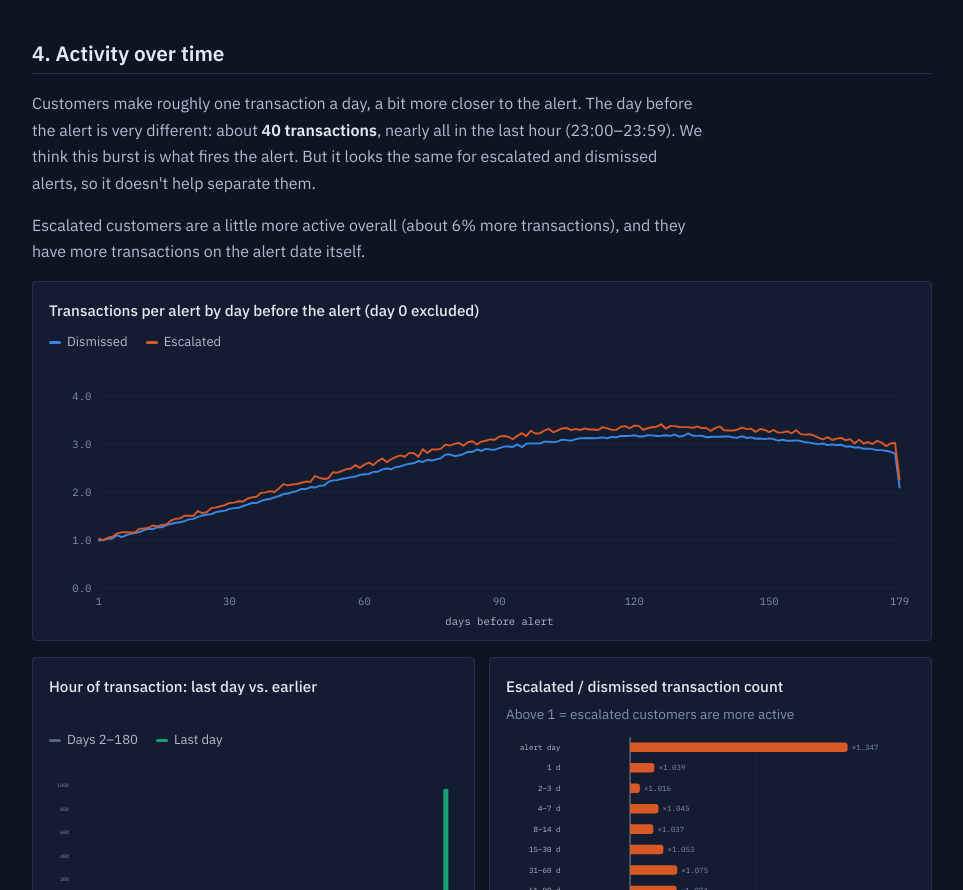
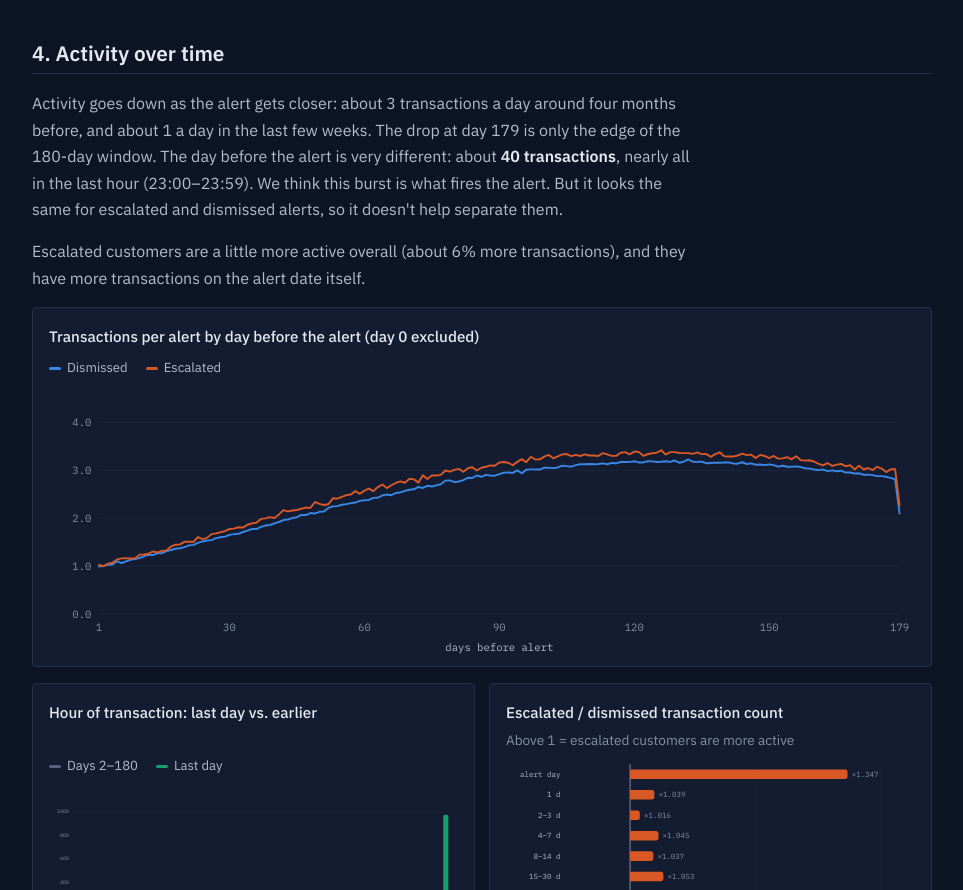
Before and after one commit to dopilibola/wes, a plain HTML site: page index.html in a window 1280 px wide. Shown: the part 1592-2482 px from the top of the page, without its empty margins (158-1121 px from the left). Drawn offline with Linux system fonts and the light colour scheme.

Commit message:
Fix activity description

```diff
--- a/index.html
+++ b/index.html
@@ -105,7 +105,7 @@
 
 <section>
   <h2>4. Activity over time</h2>
-  <p>Customers make roughly one transaction a day, a bit more closer to the alert. The day before the alert is very different: about <strong>40 transactions</strong>, nearly all in the last hour (23:00–23:59). We think this burst is what fires the alert. But it looks the same for escalated and dismissed alerts, so it doesn't help separate them.</p>
+  <p>Activity goes down as the alert gets closer: about 3 transactions a day around four months before, and about 1 a day in the last few weeks. The drop at day 179 is only the edge of the 180-day window. The day before the alert is very different: about <strong>40 transactions</strong>, nearly all in the last hour (23:00–23:59). We think this burst is what fires the alert. But it looks the same for escalated and dismissed alerts, so it doesn't help separate them.</p>
   <p>Escalated customers are a little more active overall (about 6% more transactions), and they have more transactions on the alert date itself.</p>
   <div class="fig">
     <div class="fig-title">Transactions per alert by day before the alert (day 0 excluded)</div>
```
